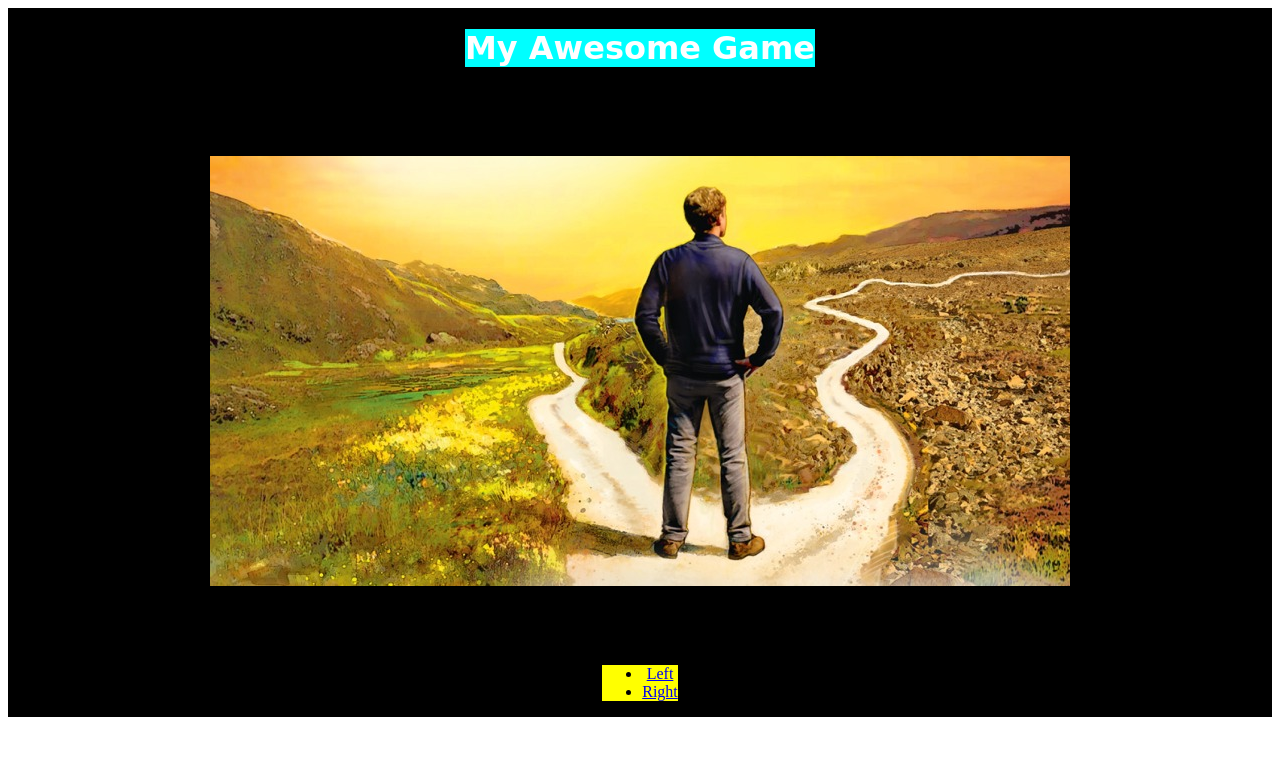
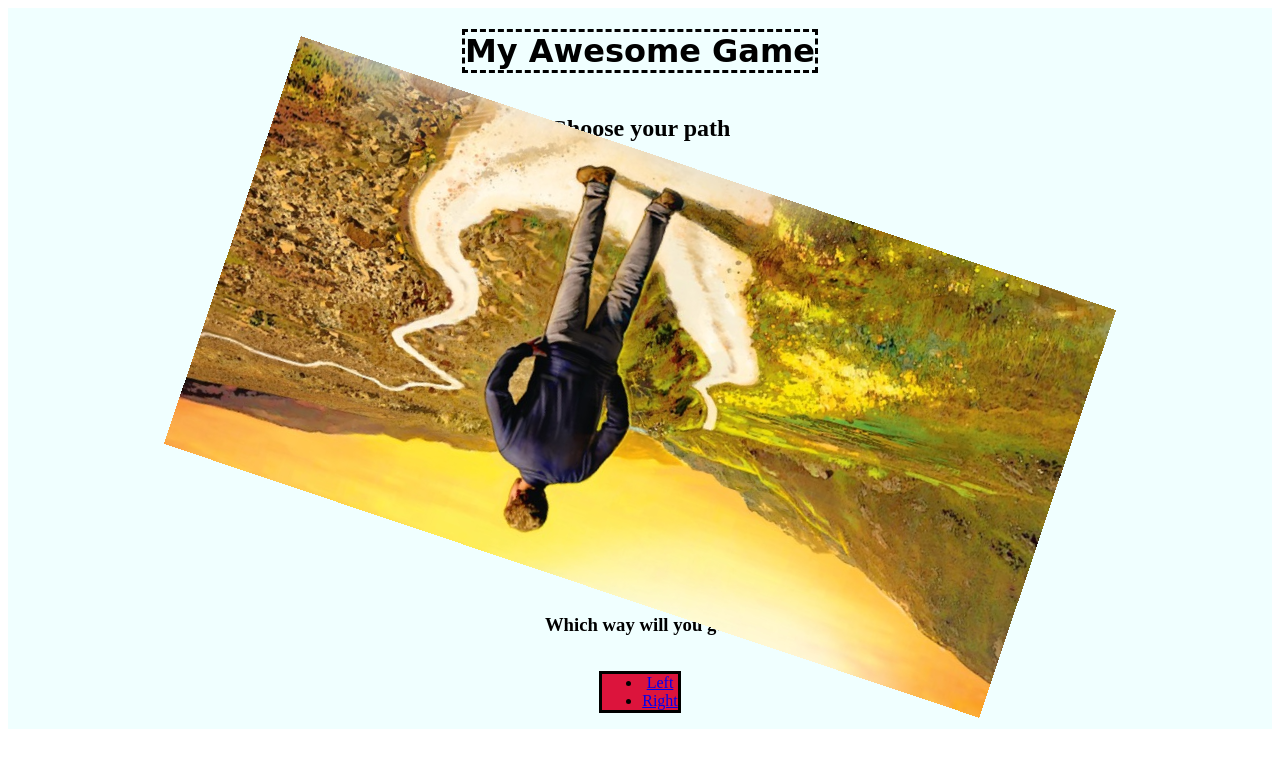
Before and after one commit to krawaller/academysummer2017, a PHP site: page /index.html in a window 1280 px wide. Shown: the top 768 px of the page. Run offline with PHP 8.4, Linux system fonts and the light colour scheme.

Commit message:
added stuff

```diff
--- a/AxelLindholm/FightingFantasy/style.css
+++ b/AxelLindholm/FightingFantasy/style.css
@@ -1,18 +1,40 @@
+
+
 #wrapper{
     text-align: center;
-    background: #000;
-
+    background: azure;
+    outline-color: black;
 }
 header h1{
-    background-color: aqua;
-    color: white;
+
+    border-style: dashed;
+    border-color: black;
     font-family: "Comic Sans MS";
     display: inline-block;
 
 }
 
+main p{
+    font-family: fantasy;
+}
+@keyframes rollaround {
+    from {
+        transform: rotate(0deg);
+    } to {
+          transform: rotate(360deg);
+      }
+
+}
+img{
+
+    animation-name: rollaround;
+    -webkit-animation-duration: 5s;
+    -webkit-animation-iteration-count: infinite;
+}
+
 ul{
-    background-color: yellow;
+    border-style:solid;
+    background-color: crimson;
     font-family: "sans-serif";
 
     display: inline-block;
```
